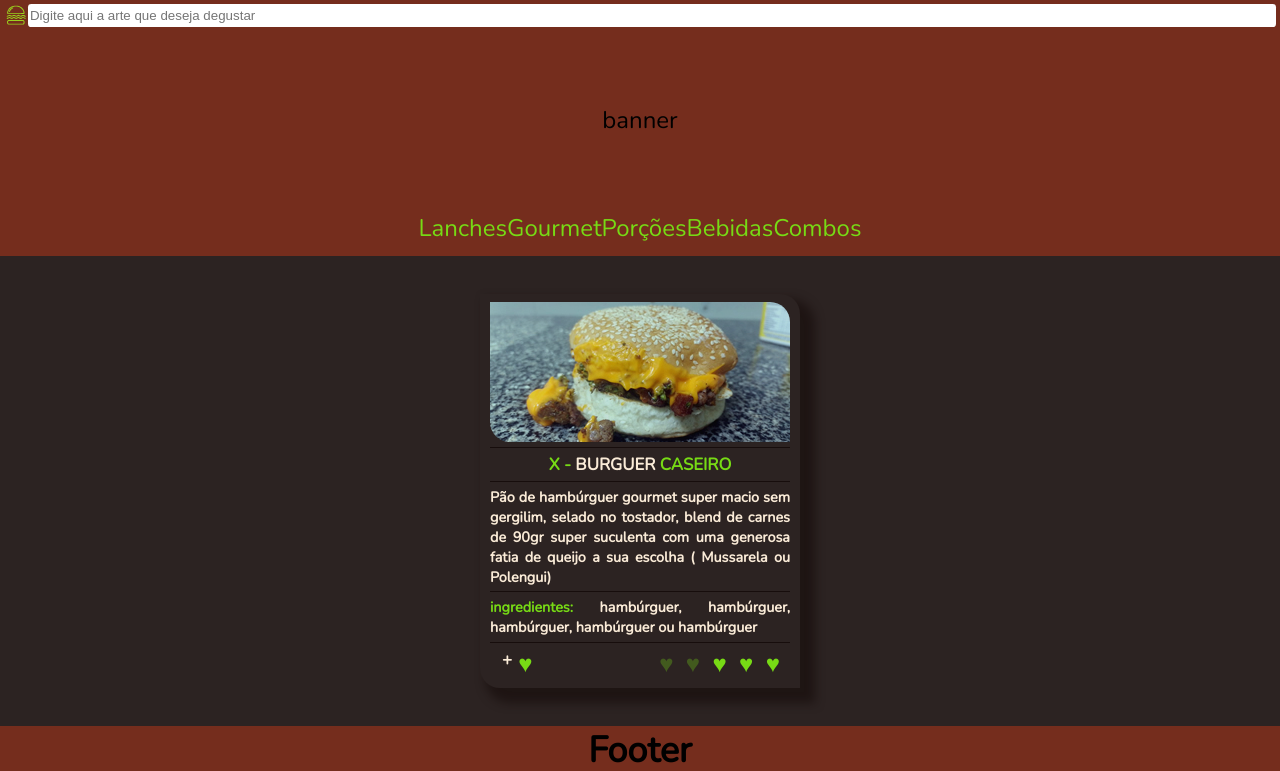
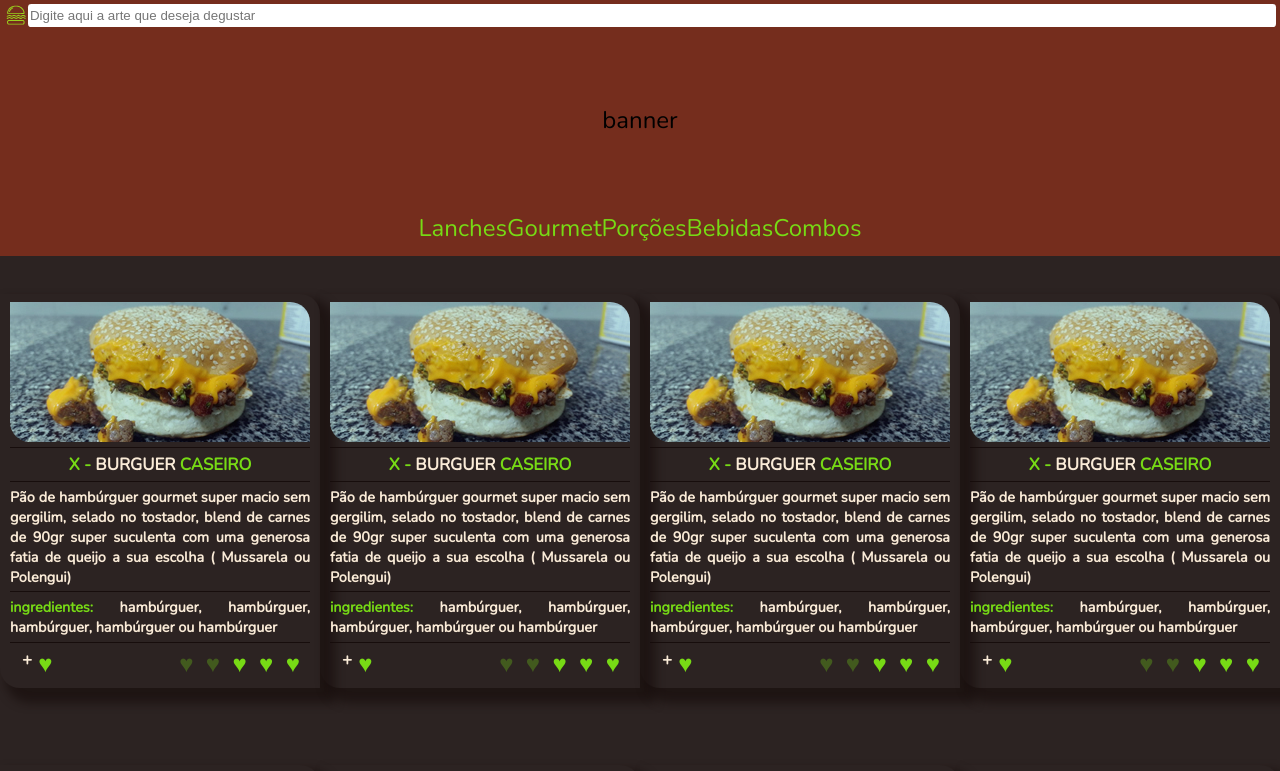
Before and after one commit to rafaelbvc/aartedolanche, a React (Create React App) app in the folder frontend/: page / in a window 1280 px wide. Shown: the top 771 px of the page. Built offline with nearby package versions, Linux system fonts and the light colour scheme.

Commit message:
v.0.4.5 - CardsContainer

```diff
--- a/frontend/package.json
+++ b/frontend/package.json
@@ -1,6 +1,6 @@
 {
   "name": "aartedolanche",
-  "version": "0.4.4",
+  "version": "0.4.5",
   "private": true,
   "author": "Rafael Vendramini",
   "description": "lancheria, lanches, hamburguer, itapetininga, delivery, 24 horas, lanchonete, fastfood",
--- a/frontend/src/components/CardComponent/CardComponent.tsx
+++ b/frontend/src/components/CardComponent/CardComponent.tsx
@@ -2,7 +2,7 @@ import SvgComponent from "../SvgComponent";
 import styles from "./CardComponent.module.css";
 import burgerPhoto from "../../assets/burgers/burger-d.jpg"
 
-const CardsContainer = () => {
+const CardComponent = () => {
   return (
     <div className={styles.container}>
       <section>
@@ -38,4 +38,4 @@ const CardsContainer = () => {
   );
 };
 
-export default CardsContainer;
+export default CardComponent;
--- /dev/null
+++ b/frontend/src/components/CardsContainer/CardsContainer.module.css
@@ -0,0 +1,5 @@
+.cardsContainer {
+    display: flex;
+    flex-direction: row;
+    flex-wrap: wrap;
+}
--- /dev/null
+++ b/frontend/src/components/CardsContainer/CardsContainer.tsx
@@ -0,0 +1,15 @@
+import CardComponent from "../CardComponent/CardComponent"
+import styles from "./CardsContainer.module.css"
+
+const CardsContainer = () => {
+  return (
+    <div className={styles.cardsContainer}>
+        <CardComponent />
+    <CardComponent />
+    <CardComponent />
+    <CardComponent />
+    <CardComponent /><CardComponent /><CardComponent /><CardComponent /><CardComponent /></div>
+  )
+}
+
+export default CardsContainer
--- a/frontend/src/pages/Home/Home.tsx
+++ b/frontend/src/pages/Home/Home.tsx
@@ -1,6 +1,7 @@
 import styles from "./Home.module.css";
 import HelmetComponent from "../../components/HelmetComponent";
 import CardComponent from "../../components/CardComponent/CardComponent"
+import CardsContainer from "../../components/CardsContainer/CardsContainer";
 const Home = () => {
   return (
     <div className={styles.home}>
@@ -11,7 +12,7 @@ const Home = () => {
       />
       {/* <h1>A Arte do Lanche</h1>
       <h3>...em fase inicial de construção...</h3> */}
-      <CardComponent />
+      <CardsContainer />
     </div>
   );
 };
```
